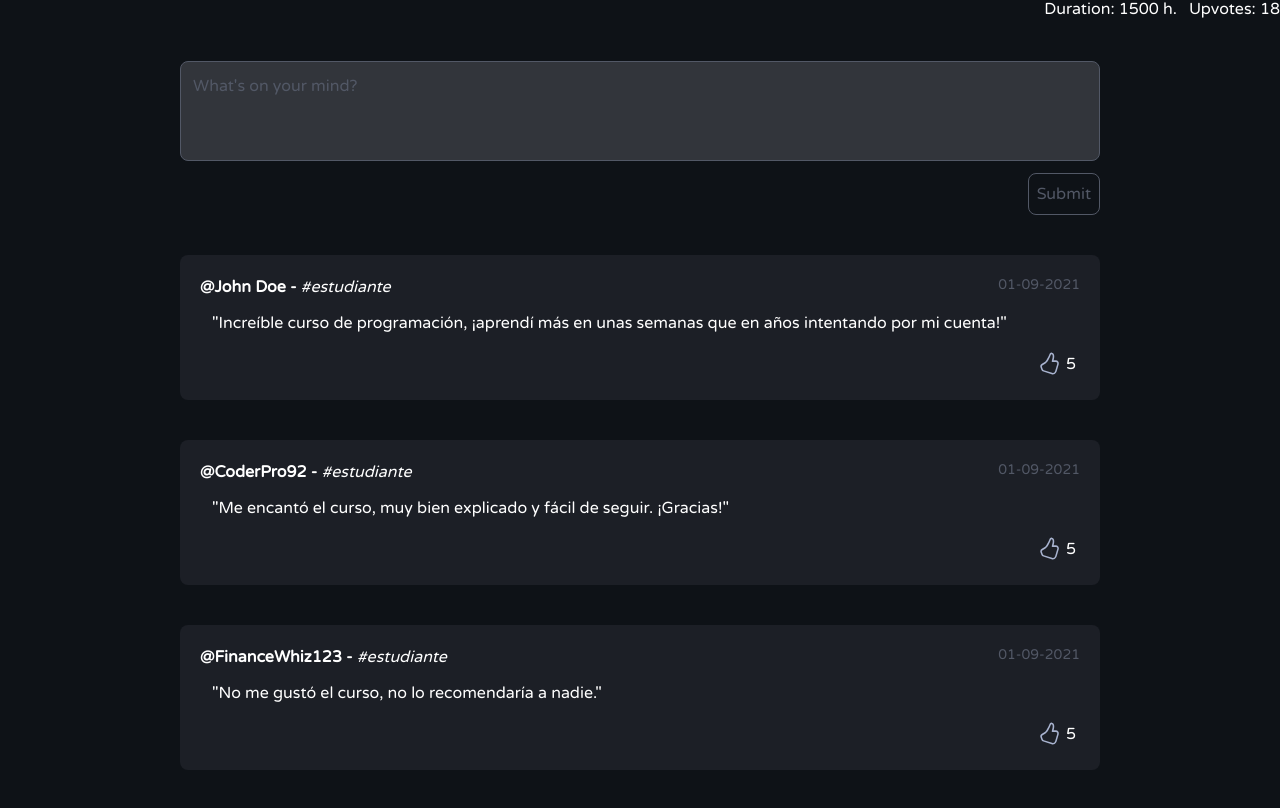
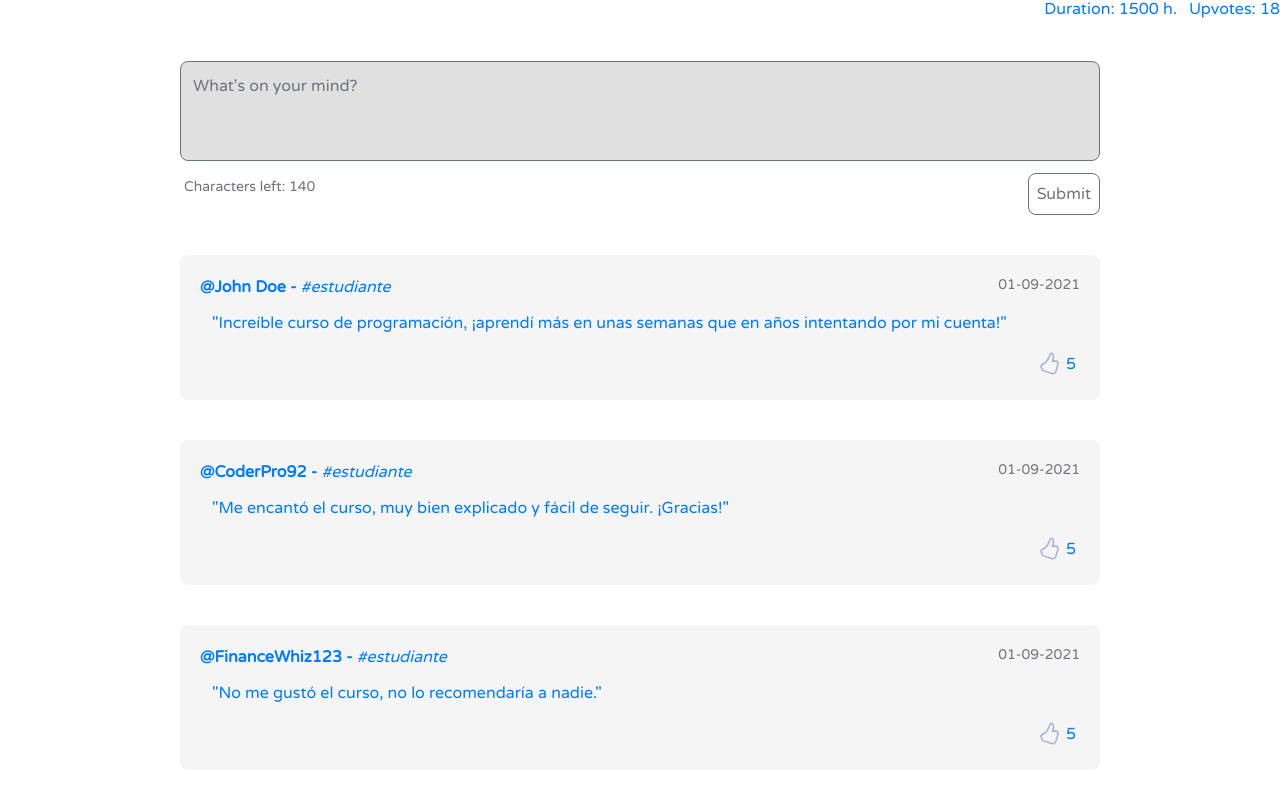
Before and after one commit to AlvaroVFon/WebinarWiseFrontend, a Next.js app: page /home/courses/23 in a window 1280 px wide. Shown: the part 1493-2301 px from the top of the page. Built offline with nearby package versions, Linux system fonts and the light colour scheme.

Commit message:
contador caracteres

```diff
--- a/src/app/layout.jsx
+++ b/src/app/layout.jsx
@@ -12,7 +12,7 @@ export const metadata = {
 export default function RootLayout({ children }) {
   return (
     <html lang='en' className={`${varelaRound.className}`}>
-      <body className='dark bg-bgPrimary text-primary'>
+      <body className='light bg-bgPrimary text-primary'>
         <SessionProvider>
           <TanstackProvider>{children}</TanstackProvider>
         </SessionProvider>
--- a/src/components/AddComment.jsx
+++ b/src/components/AddComment.jsx
@@ -1,16 +1,27 @@
+'use client'
+import { useState } from 'react'
 function AddComment() {
+  const [counter, setCounter] = useState(140)
+  const handleChange = (e) => {
+    setCounter(140 - e.target.value.length)
+    console.log(e.target.value.length)
+  }
   return (
     <form action='' className='flex flex-col items-end gap-3'>
       <textarea
         name='addComment'
         id='addComment'
         placeholder="What's on your mind?"
+        onChange={handleChange}
         className='bg-bgTertiary hover:bg-bgSecondary focus:bg-bgSecondary placeholder:text-muted p-3 border border-muted hover:border-accent h-[100px] lg:w-[920px] rounded-lg resize-none duration-300'
         maxLength={140}
       />
-      <button className='p-2 border border-muted text-muted rounded-lg hover:border-accent hover:text-accent duration-300'>
-        Submit
-      </button>
+      <div className='flex justify-between w-full'>
+        <p className='text-sm text-muted p-1'>Characters left: {counter}</p>
+        <button className='p-2 border border-muted text-muted rounded-lg hover:border-accent hover:text-accent duration-300'>
+          Submit
+        </button>
+      </div>
     </form>
   )
 }
```
